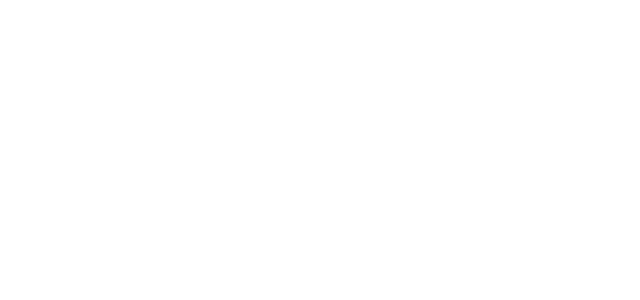
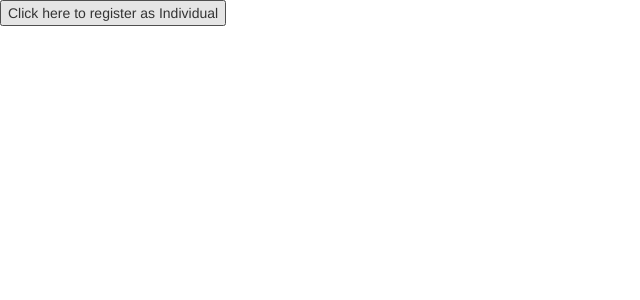
Before and after one commit to pankajnelsontirkey/vc-trainees-mean, an Angular app: page /register in a window 1280 px wide. Before the commit this address led to /. Shown: the top 300 px of the page, without its empty margins (0-640 px from the left). Built offline with nearby package versions, Linux system fonts and the light colour scheme.

Commit message:
more routes added

```diff
--- a/src/app/app-routing.module.ts
+++ b/src/app/app-routing.module.ts
@@ -5,6 +5,7 @@
 import { EventsComponent } from "./dashboard/events/events.component";
 import { ProfileComponent } from "./dashboard/profile/profile.component";
 import { OrdersComponent } from "./dashboard/orders/orders.component";
+import { RegisterComponent } from "./register/register.component";
 
 const routes: Routes = [
   { path: "", component: HomeComponent },
@@ -12,7 +13,8 @@
   { path: "dashboard", component: DashboardComponent },
   { path: "dashboard/events", component: EventsComponent },
   { path: "dashboard/profile", component: ProfileComponent },
-  { path: "dashboard/orders", component: OrdersComponent }
+  { path: "dashboard/orders", component: OrdersComponent },
+  { path: "register", component: RegisterComponent }
 ];
 
 @NgModule({
--- a/src/app/register/register.component.html
+++ b/src/app/register/register.component.html
@@ -1 +1,3 @@
+<button>Click here to register as Individual</button>
+
 <router-outlet></router-outlet>
```
